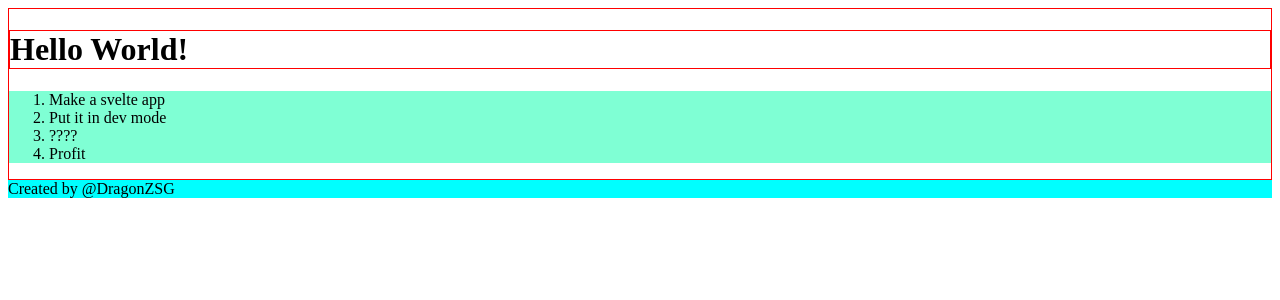
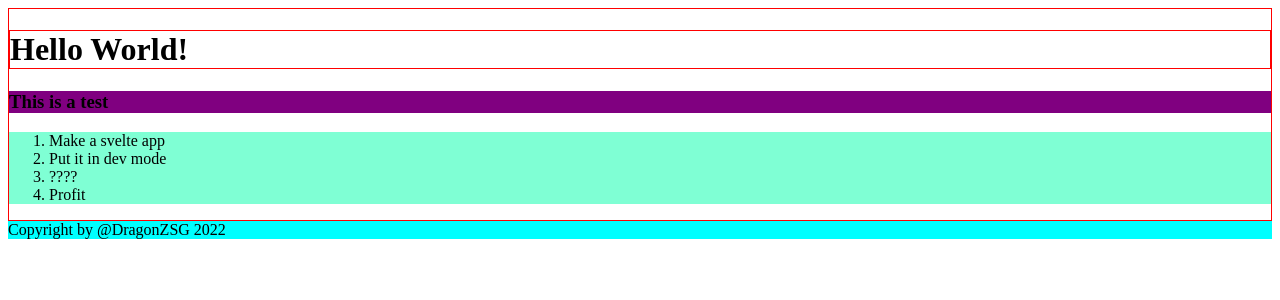
Before and after one commit to adepeju4/svelte-demo, a Svelte app: page / in a window 1280 px wide. Shown: the top 300 px of the page. Built offline with nearby package versions, Linux system fonts and the light colour scheme.

Commit message:
two dependencies

```diff
--- a/src/components/Footer.svelte
+++ b/src/components/Footer.svelte
@@ -1,9 +1,10 @@
 <script>
-
+  const creator = '@DragonZSG';
+  const copyrightDate = 2022;
 </script>
 
 <footer>
-  Created by @DragonZSG
+  Copyright by {creator} {copyrightDate}
 </footer>
 
 <style>
--- a/src/components/List.svelte
+++ b/src/components/List.svelte
@@ -1,8 +1,10 @@
 <script>
+  import Test from './Test.svelte';
   $: li1 = 'Make a svelte app';
   $: li2 = 'Put it in dev mode';
 </script>
 
+<Test />
 <ol>
   <li>{li1}</li>
   <li>{li2}</li>
--- /dev/null
+++ b/src/components/Test.svelte
@@ -0,0 +1,17 @@
+<script>
+
+</script>
+
+
+<div>
+  <h3>
+    This is a test
+  </h3>
+</div>
+
+
+<style>
+  * {
+    background-color: purple;
+  }
+</style>
```
